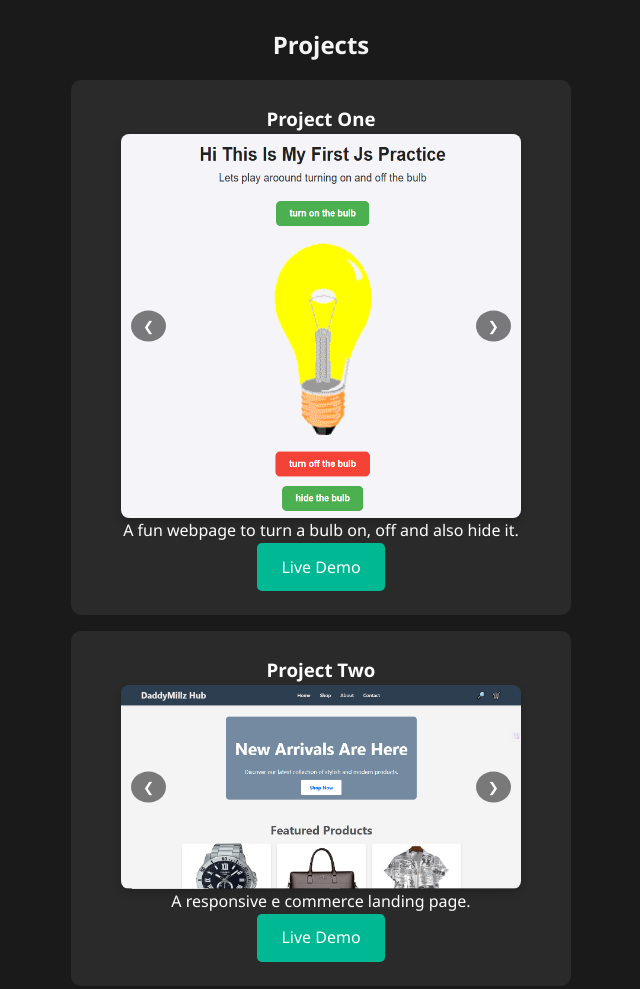
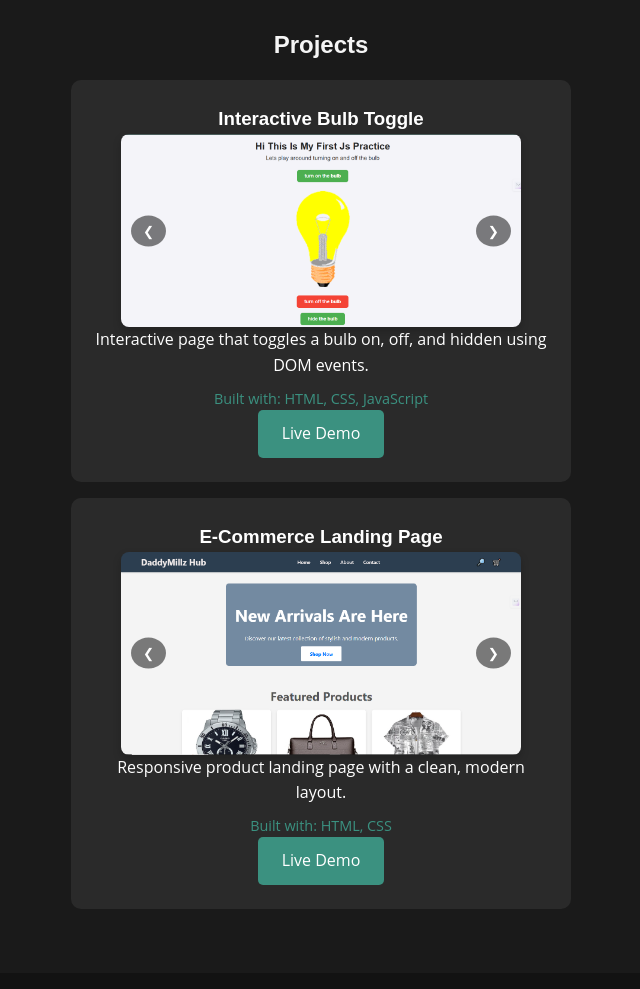
Before and after one commit to DaddyMillz/myPortfolio, a plain HTML site: page index.html in a window 1280 px wide. Shown: the part 1280-2269 px from the top of the page, without its empty margins (319-959 px from the left). Drawn offline with Linux system fonts and the light colour scheme.

Commit message:
edited project session and accent colour

```diff
--- a/index.html
+++ b/index.html
@@ -75,22 +75,24 @@
     <h2>Projects</h2>
 
     <div class="project-card">
-      <h3>Project One</h3>
+      <h3>Interactive Bulb Toggle</h3>
       <div class="carousel">
     <div class="carousel-images">
-      <img src="./asset/images/bulbOn2.png" alt="bulbOn">
-      <img src="./asset/images/bulbOff2.png" alt="bulbOff">
+      <img src="./asset/images/bulbOn.png" alt="bulbOn">
+      <img src="./asset/images/bulbOff.png" alt="bulbOff">
     </div>
     <!-- Carousel controls -->
     <button class="prev">&#10094;</button>
     <button class="next">&#10095;</button>
   </div>
-  <p>A fun webpage to turn a bulb on, off and also hide it.</p>
+  <p>
+    <p>Interactive page that toggles a bulb on, off, and hidden using DOM events.</p>
+  <p class="tech-used">Built with: HTML, CSS, JavaScript</p>
   <a href="https://daddymillz.github.io/bulb/" target="_blank" class="btn">Live Demo</a>
     </div>
 
     <div class="project-card">
-      <h3>Project Two</h3>
+      <h3>E-Commerce Landing Page</h3>
         <div class="carousel">
     <div class="carousel-images">
       <img src="./asset/images/landingPageHero.png" alt="heroSection">
@@ -100,7 +102,8 @@
     <button class="prev">&#10094;</button>
     <button class="next">&#10095;</button>
   </div>
-  <p>A responsive e commerce landing page.</p>
+  <p>Responsive product landing page with a clean, modern layout.</p>
+  <p class="tech-used">Built with: HTML, CSS</p>
   <a href="https://daddymillz.github.io/landing-page/" target="_blank" class="btn">Live Demo</a>
 </div>
 
@@ -143,6 +146,7 @@
 <!-- ===== SOCIALS ===== -->
 <section id="socials" class="socials">
   <h2>Connect With Me</h2>
+  <p class="note">Click any handle below to visit my profile.</p>
   <ul>
     <li>
       <a href="https://x.com/OGUNNOWO_SO" target="_blank">
@@ -159,11 +163,7 @@
         <i class="fa-brands fa-github github"></i> DaddyMillz
       </a>
     </li>
-    <li>
-      <a href="https://discord.com/users/774981790552424471" target="_blank">
-        <i class="fa-brands fa-discord discord"></i> shadrach_o
-      </a>
-    </li>
+
     <li>
       <a href="mailto:shadrachoogunnowo@gmail.com">
         <i class="fa-solid fa-envelope email"></i> shadrachoogunnowo@gmail.com
@@ -185,6 +185,5 @@
   </footer>
 
   <script src="script.js"></script>
-
 </body>
 </html>
--- a/styles.css
+++ b/styles.css
@@ -2,7 +2,7 @@
 :root {
   --bg-color: #ffffff;
   --text-color: #121212;
-  --accent-color: #00b894;
+  --accent-color: #3b9180;
   --section-bg: #f5f5f5;
 }
 
@@ -25,7 +25,7 @@ html {
 }
 
 body {
-  font-family: "Segoe UI", Tahoma, Geneva, Verdana, sans-serif;
+  font-family: "Open Sans", sans-serif;
   background-color: var(--bg-color);
   color: var(--text-color);
   line-height: 1.6;
@@ -33,6 +33,10 @@ body {
     padding-top: 70px;
 }
 
+h1, h2, h3 {
+  font-family: "Poppins", sans-serif;
+  font-weight: 600;
+}
 
 
 /* ===== NAVBAR ===== */
@@ -41,7 +45,7 @@ body {
   justify-content: space-between;
   align-items: center;
   padding: 1rem 2rem;
-  background: #00b894;
+  background: rgb(0, 184, 148, 0.5);
   position: fixed;
   top: 0;
   left: 0;
@@ -148,7 +152,7 @@ body {
   color: #fff;
   text-decoration: none;
   border-radius: 5px;
-  transition: background 0.3s;
+  transition: background 0.3s ease;
 }
 
 .btn:hover {
@@ -244,6 +248,12 @@ body:not(.dark) .project-card {
   right: 10px;
 }
 
+.tech-used {
+  font-size: 0.9rem;
+  color: var(--accent-color);
+  margin-top: 0.5rem;
+}
+
 
 /* ===== SKILLS ===== */
 .skills ul {
@@ -311,12 +321,19 @@ input:focus, textarea:focus {
 footer {
   text-align: center;
   padding: 1rem;
-  background: #00b894;
+  background: #3b9180;
   margin-top: 2rem;
   border-top: 1px solid #444;
 }
 
 /* ==== SOCIAL SECTION ===== */
+
+.note {
+  font-size: 0.9rem;
+  color: gray;
+  margin-bottom: 10px;
+}
+
 .socials {
   background: var(--section-bg);
   margin-top: 1rem;
```
Also changed, not shown: 1 other file.
